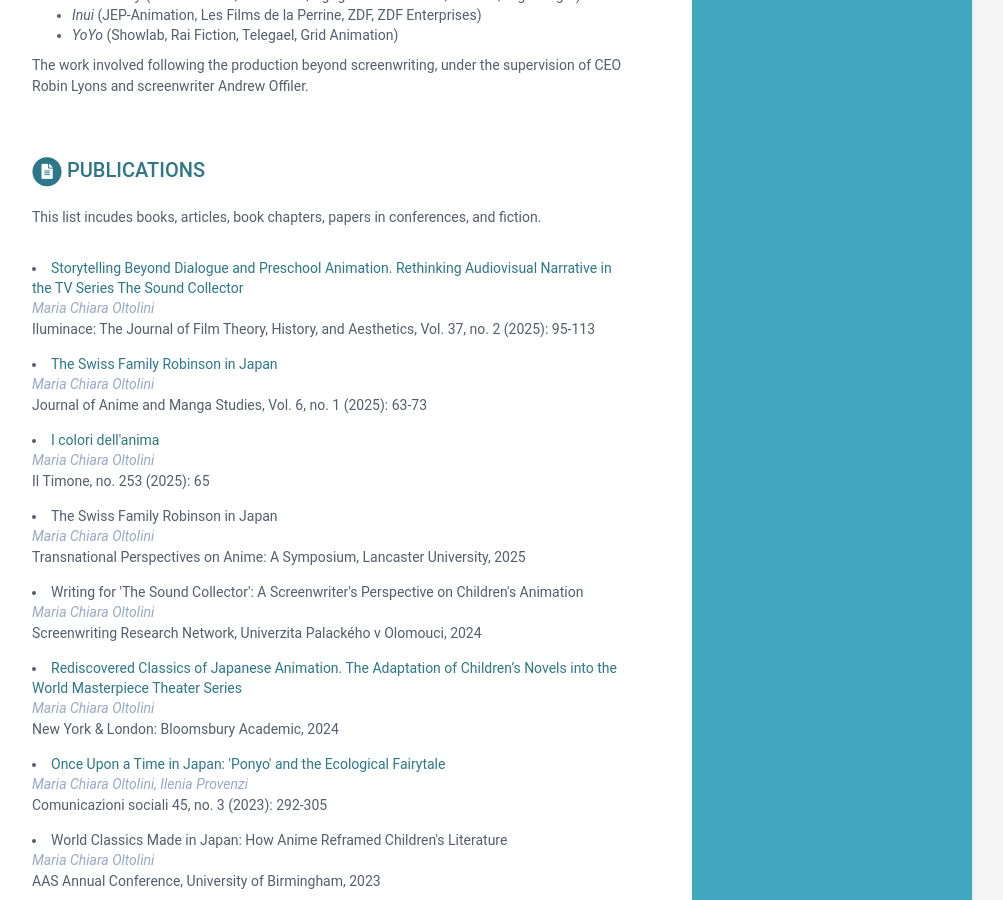
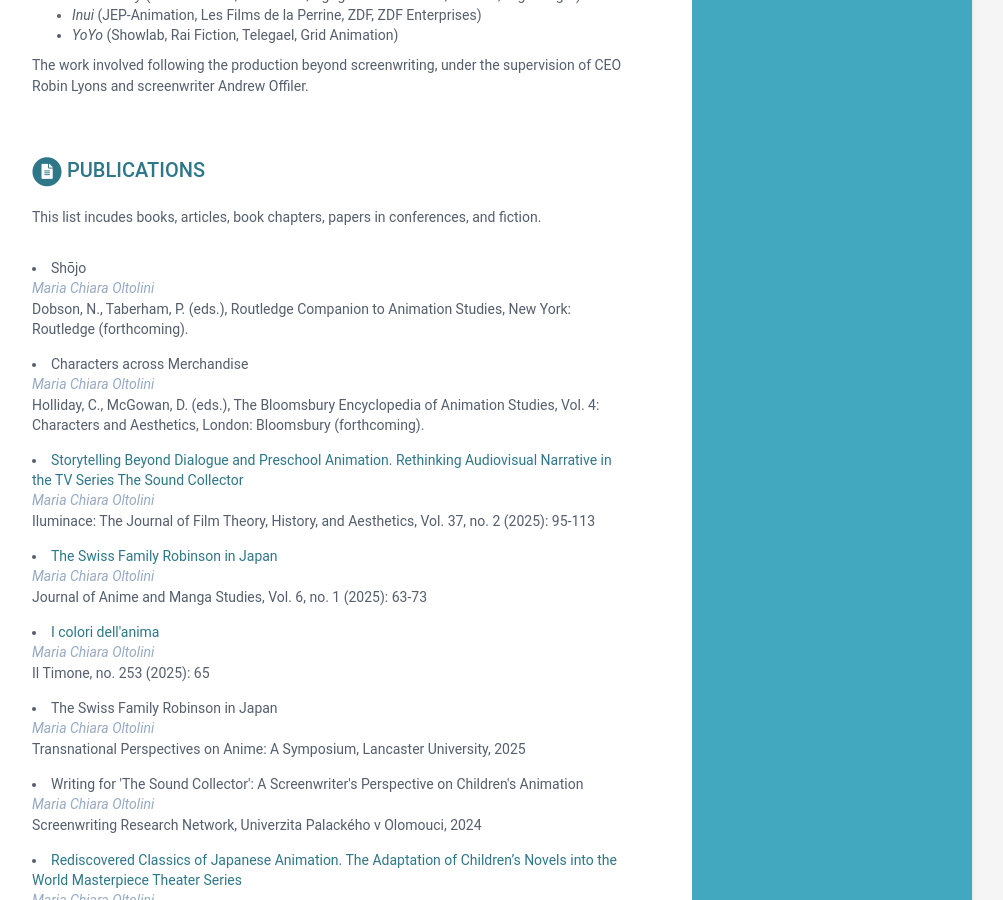
Before and after one commit to machioltolini/machioltolini.github.io, a Jekyll site: the page built from index.html, in a window 1280 px wide and 900 px high, scrolled down 2370 px. Shown: the whole window, without its empty margins (168-1171 px from the left). Built offline with Jekyll 4.4.1, drawn with Linux system fonts in a browser that asks for light colours.

Commit message:
Update data.yml

```diff
--- a/_data/data.yml
+++ b/_data/data.yml
@@ -193,6 +193,16 @@ publications:
     intro: |
       This list incudes books, articles, book chapters, papers in conferences, and fiction.
     papers:
+      - title: "Shōjo"
+        link:
+        authors: Maria Chiara Oltolini
+        reference: "Dobson, N., Taberham, P. (eds.), Routledge Companion to Animation Studies, New York: Routledge (forthcoming)."
+
+      - title: "Characters across Merchandise"
+        link:
+        authors: Maria Chiara Oltolini
+        reference: "Holliday, C., McGowan, D. (eds.), The Bloomsbury Encyclopedia of Animation Studies, Vol. 4: Characters and Aesthetics, London: Bloomsbury (forthcoming)."
+
       - title: "Storytelling Beyond Dialogue and Preschool Animation. Rethinking Audiovisual Narrative in the TV Series The Sound Collector"
         link: https://www.iluminace.cz/en/artkey/ilu-202502-0004_storytelling-beyond-dialogue-and-preschool-animation-rethinking-audiovisual-narrative-in-the-tv-series-the-sou.php
         authors: Maria Chiara Oltolini
```
